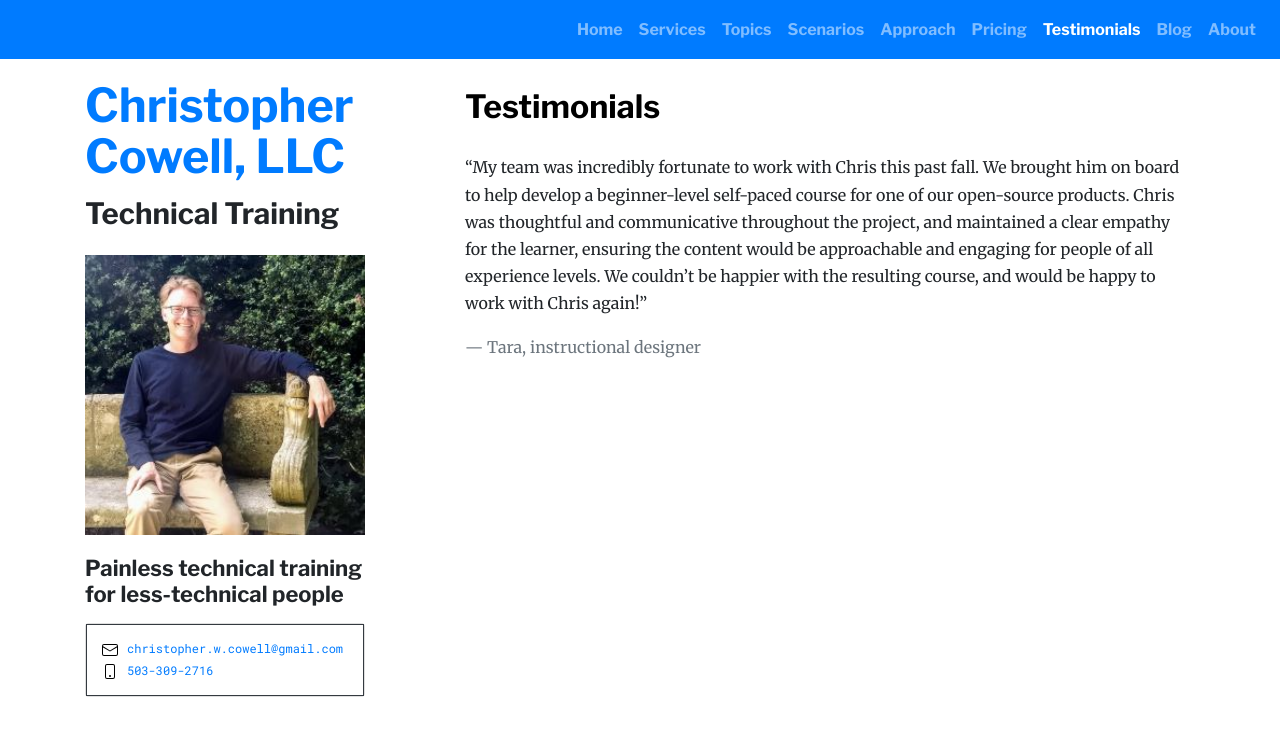
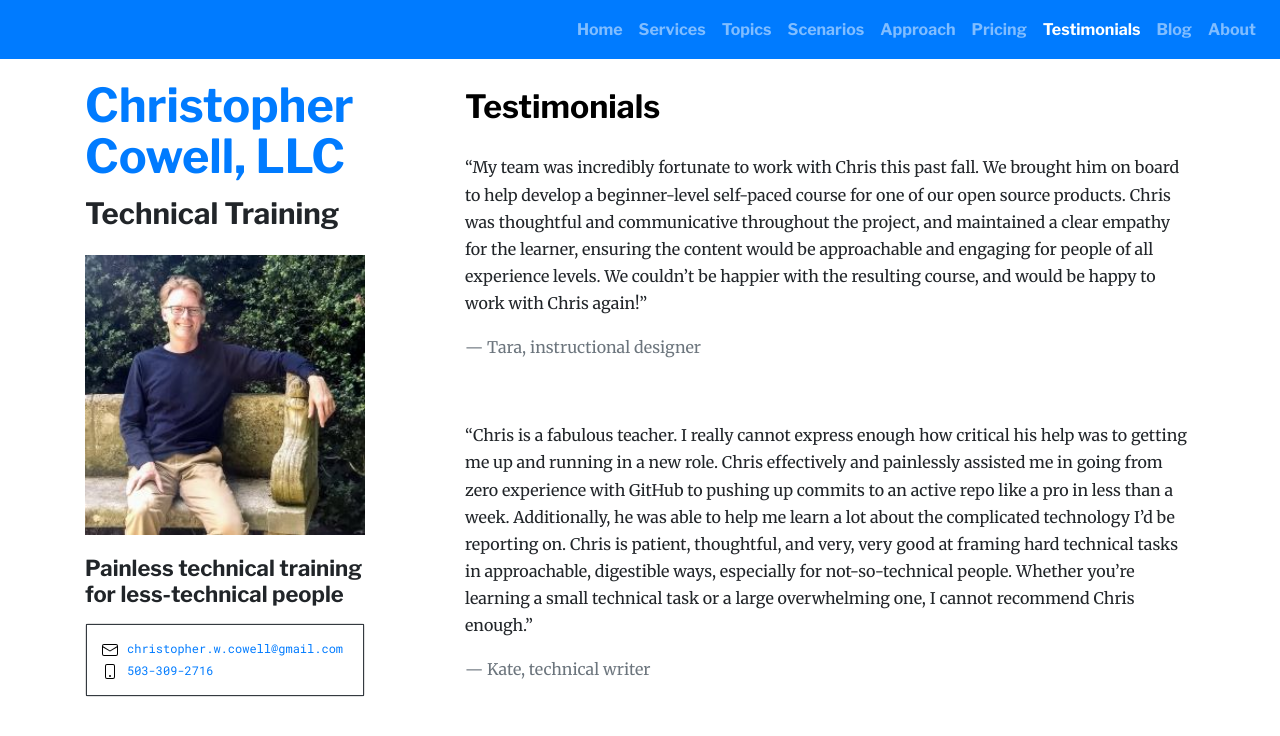
Before and after one commit to cwcowell/cwcowell.github.io, a Jekyll site: the page built from testimonials.md, in a window 1280 px wide. Shown: the top 736 px of the page. Built offline with Jekyll 4.4.1, drawn with Linux system fonts in a browser that asks for light colours.

Commit message:
add Kate testimonial

```diff
--- a/testimonials.md
+++ b/testimonials.md
@@ -10,8 +10,18 @@ title: Chris Cowell | Testimonials
 
 <blockquote class="blockquote">
 <p class="testimonial">
-“My team was incredibly fortunate to work with Chris this past fall. We brought him on board to help develop a beginner-level self-paced course for one of our open-source products. Chris was thoughtful and communicative throughout the project, and maintained a clear empathy for the learner, ensuring the content would be approachable and engaging for people of all experience levels. We couldn’t be happier with the resulting course, and would be happy to work with Chris again!”
+“My team was incredibly fortunate to work with Chris this past fall. We brought him on board to help develop a beginner-level self-paced course for one of our open source products. Chris was thoughtful and communicative throughout the project, and maintained a clear empathy for the learner, ensuring the content would be approachable and engaging for people of all experience levels. We couldn’t be happier with the resulting course, and would be happy to work with Chris again!”
 </p>
 
 <footer class="blockquote-footer testimonial-author">Tara, instructional designer</footer>
 </blockquote>
+
+<br/>
+
+<blockquote class="blockquote">
+<p class="testimonial">
+“Chris is a fabulous teacher. I really cannot express enough how critical his help was to getting me up and running in a new role. Chris effectively and painlessly assisted me in going from zero experience with GitHub to pushing up commits to an active repo like a pro in less than a week. Additionally, he was able to help me learn a lot about the complicated technology I’d be reporting on. Chris is patient, thoughtful, and very, very good at framing hard technical tasks in approachable, digestible ways, especially for not-so-technical people. Whether you’re learning a small technical task or a large overwhelming one, I cannot recommend Chris enough.”
+</p>
+
+<footer class="blockquote-footer testimonial-author">Kate, technical writer</footer>
+</blockquote>
```
Also changed, not shown: other parts of testimonials.md (+1 -1 lines).
